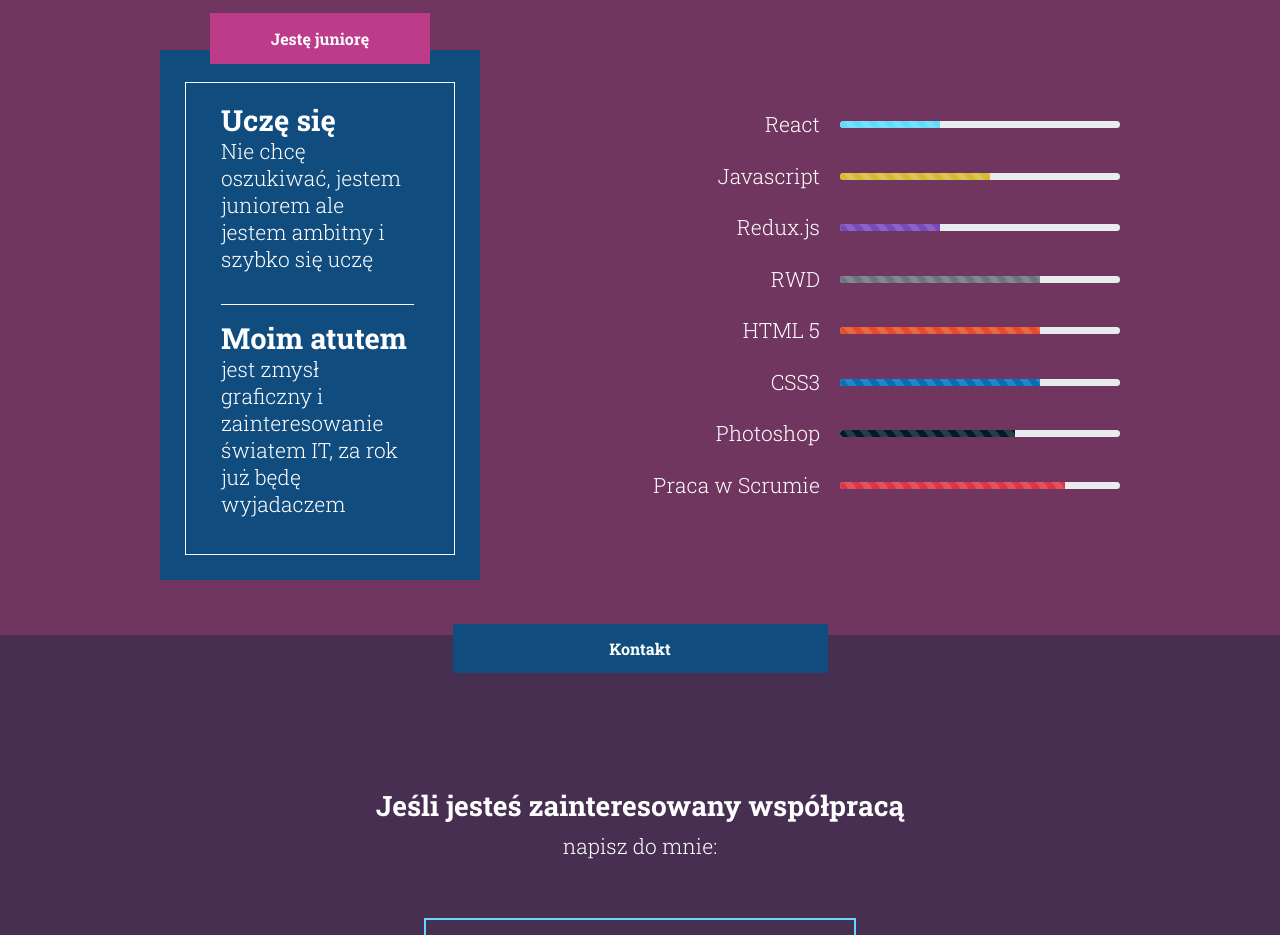
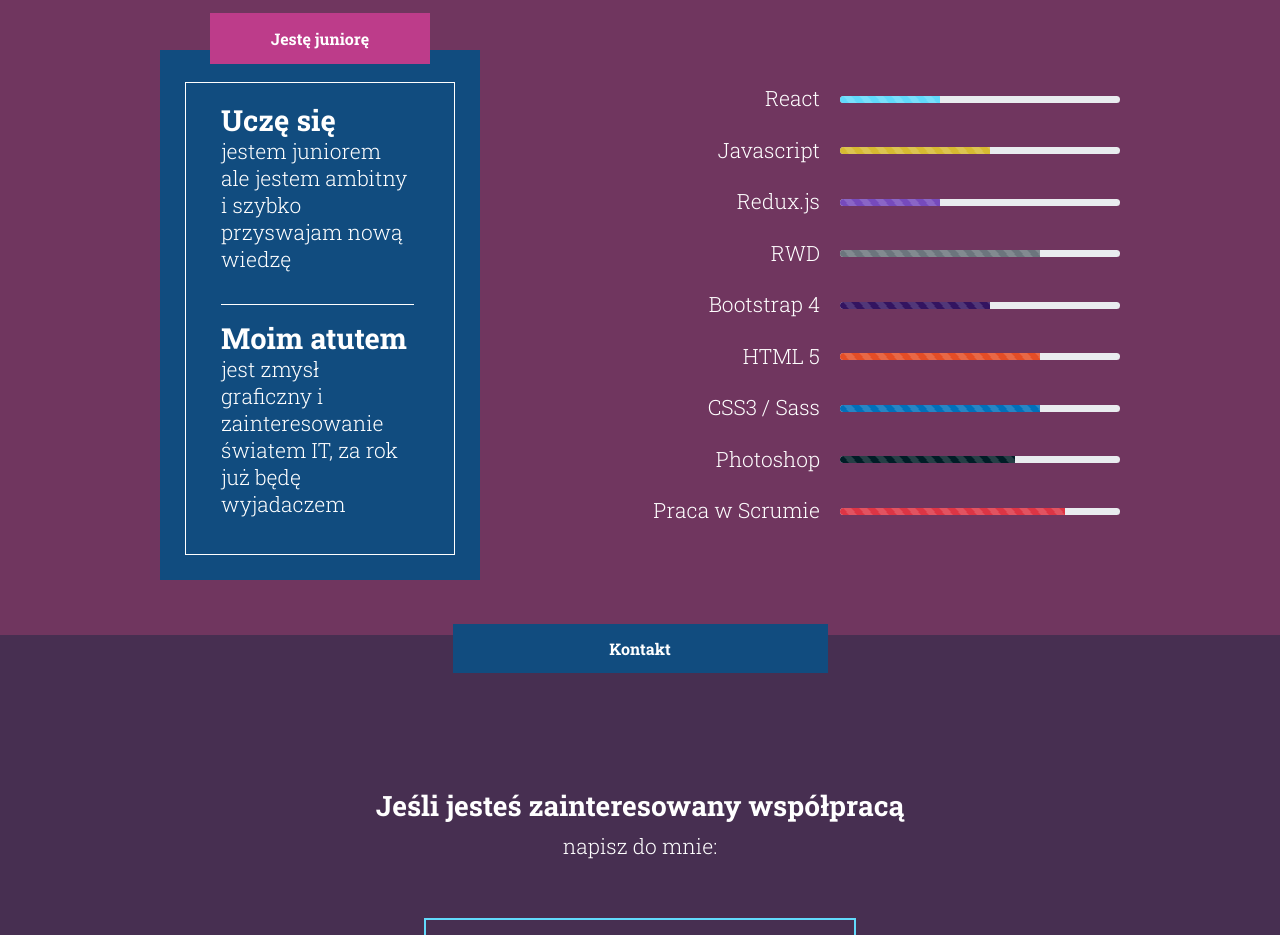
Before and after one commit to sq1fya/my-lp, a React (Create React App) app: page / in a window 1280 px wide. Shown: the part 940-1875 px from the top of the page. Built offline with nearby package versions, Linux system fonts and the light colour scheme.

Commit message:
Ready to build

```diff
--- a/package.json
+++ b/package.json
@@ -12,8 +12,7 @@
     "react-dom": "^16.6.3",
     "react-ga": "^2.5.6",
     "react-scripts": "2.1.1",
-    "reactstrap": "^6.5.0",
-    "smoothscroll-polyfill": "^0.4.3"
+    "reactstrap": "^6.5.0"
   },
   "scripts": {
     "start": "react-scripts start",
--- a/src/App.js
+++ b/src/App.js
@@ -3,6 +3,7 @@ import SectionAboutMe from "./components/section-about-me/section-about-me";
 import SectionSkills from "./components/section-skills/section-skills";
 import SectionContact from "./components/section-contact/section-contact";
 import SectionFooter from "./components/section-footer/section-footer";
+
 class App extends Component {
   render() {
     return (
--- a/src/color.scss
+++ b/src/color.scss
@@ -11,6 +11,7 @@ $bg-color-purple-dark: #472f51;
 $bg-react : #61dafb;
 $bg-js: #d6ba32;
 $bg-redux: #764abc;
+$bg-bootstrap: #331460;
 $bg-html5: #e44d26;
 $bg-css3: #0170ba;
 $bg-ps: #001d26;
--- a/src/components/section-about-me/section-about-me.js
+++ b/src/components/section-about-me/section-about-me.js
@@ -5,10 +5,12 @@ import "./section-about-me.scss";
 import "./section-about-me-lg.scss";
 import ReactGA from 'react-ga';
 
+
 ReactGA.initialize('UA-131726195-1');
 ReactGA.pageview(window.location.pathname + window.location.search);
+ReactGA.pageview('SectionAboutMe');
 
-ReactGA.pageview('SectionAboutMe');
+
 class SectionAboutMe extends Component {
   render() {
     return (
@@ -38,7 +40,6 @@ class SectionAboutMe extends Component {
                     <a className="nav-link mt-3 mb-3 mt-lg-4" href="#contact">
                       Kontakt
                     </a>
-
                   </li>
                 </ul>
               </div>
@@ -109,4 +110,7 @@ class SectionAboutMe extends Component {
     );
   }
 }
+
+
+
 export default SectionAboutMe;
--- a/src/components/section-skills/section-skills.js
+++ b/src/components/section-skills/section-skills.js
@@ -24,8 +24,7 @@ class SectionSkills extends Component {
                   <div className="inside-text--box">
                     <h3>Uczę się</h3>
                     <p>
-                      Nie chcę oszukiwać, jestem juniorem ale jestem ambitny i
-                      szybko się uczę
+                      jestem juniorem ale jestem ambitny i szybko przyswajam nową wiedzę
                     </p>
                     <hr className="border-white" />
                     <h3>Moim atutem</h3>
@@ -90,6 +89,19 @@ class SectionSkills extends Component {
                   </div>
                 </div>
                 <div className="skill row justify-content-center justify-content-lg-end flex-column flex-lg-row pl-4 pl-sm-5 pr-4 pr-sm-5 p-lg-0">
+                  <p className="col text-lg-right text-center mb-5 mb-lg-0">Bootstrap 4</p>
+                  <div className="progress col-lg-7 w-100">
+                    <div
+                      className="row progress-bar progress-bar-striped progress-bar-animated bg-bootstrap"
+                      role="progressbar"
+                      aria-valuenow="40"
+                      aria-valuemin="0"
+                      aria-valuemax="100"
+                      style={{ width: "60%" }}
+                    />
+                  </div>
+                </div>
+                <div className="skill row justify-content-center justify-content-lg-end flex-column flex-lg-row pl-4 pl-sm-5 pr-4 pr-sm-5 p-lg-0">
                   <p className="col text-lg-right text-center mb-5 mb-lg-0">HTML 5</p>
                   <div className="progress col-lg-7 w-100">
                     <div
@@ -103,7 +115,7 @@ class SectionSkills extends Component {
                   </div>
                 </div>
                 <div className="skill row justify-content-center justify-content-lg-end flex-column flex-lg-row pl-4 pl-sm-5 pr-4 pr-sm-5 p-lg-0">
-                  <p className="col text-lg-right text-center mb-5 mb-lg-0">CSS3</p>
+                  <p className="col text-lg-right text-center mb-5 mb-lg-0">CSS3 / Sass</p>
                   <div className="progress col-lg-7 w-100">
                     <div
                       className="row progress-bar progress-bar-striped progress-bar-animated bg-css3"
--- a/src/components/section-skills/section-skills.scss
+++ b/src/components/section-skills/section-skills.scss
@@ -68,6 +68,9 @@
       .bg-redux {
         background-color: $bg-redux;
       }
+      .bg-bootstrap {
+        background-color: $bg-bootstrap;
+      }
       .bg-html5 {
         background-color: $bg-html5;
       }
--- a/src/index.scss
+++ b/src/index.scss
@@ -1,7 +1,11 @@
 @import url("https://fonts.googleapis.com/css?family=Roboto+Slab:300,400,700");
+
 html {
   scroll-behavior: smooth;
 }
+
+body, .smooth-container { scroll-behavior: smooth }
+
 body {
   overflow-x: hidden;
   margin: 0;
```
Also changed, not shown: src/gfx/lukasz.png, 1 other file (tests, documents, lock files or other folders).
